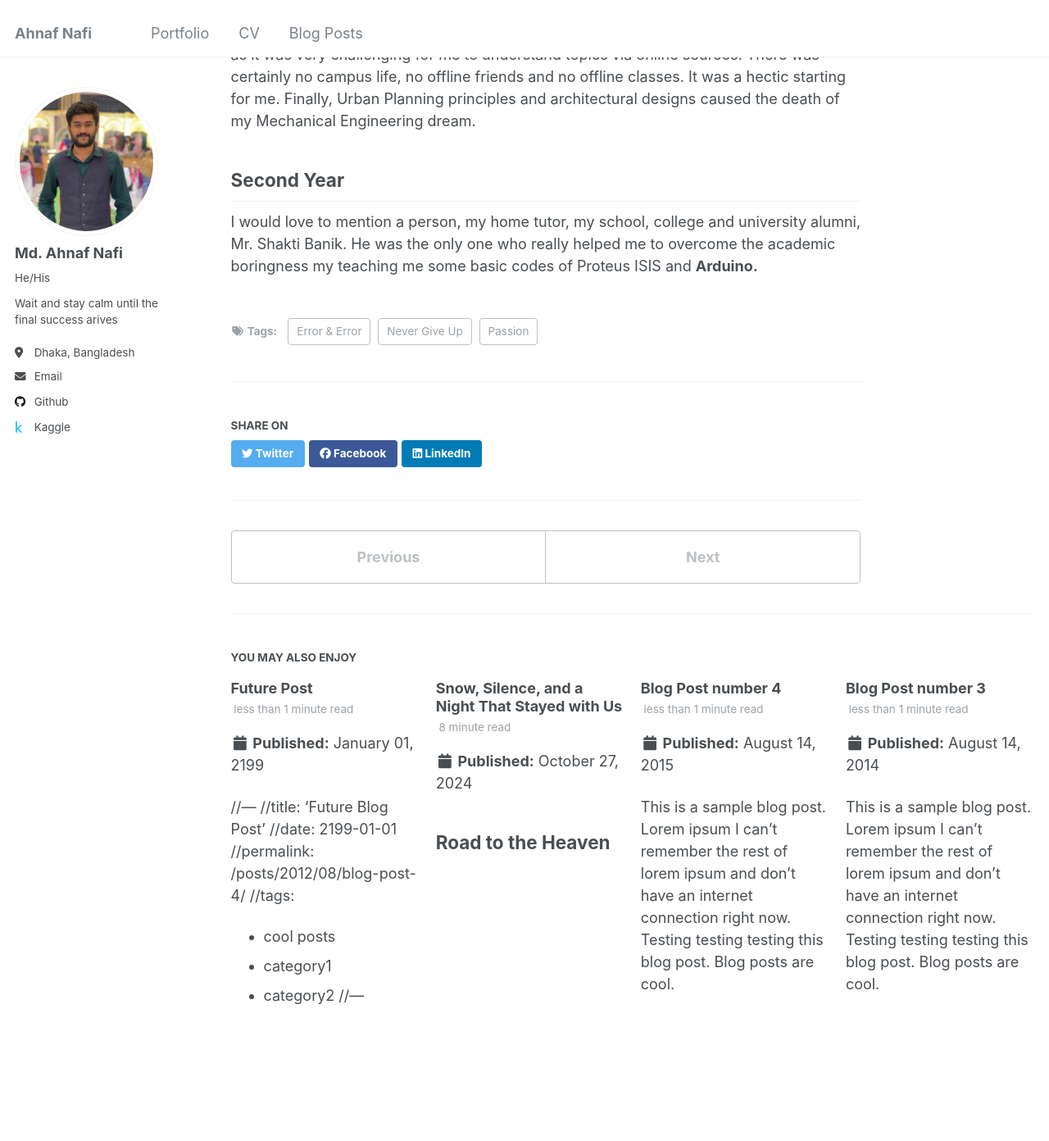
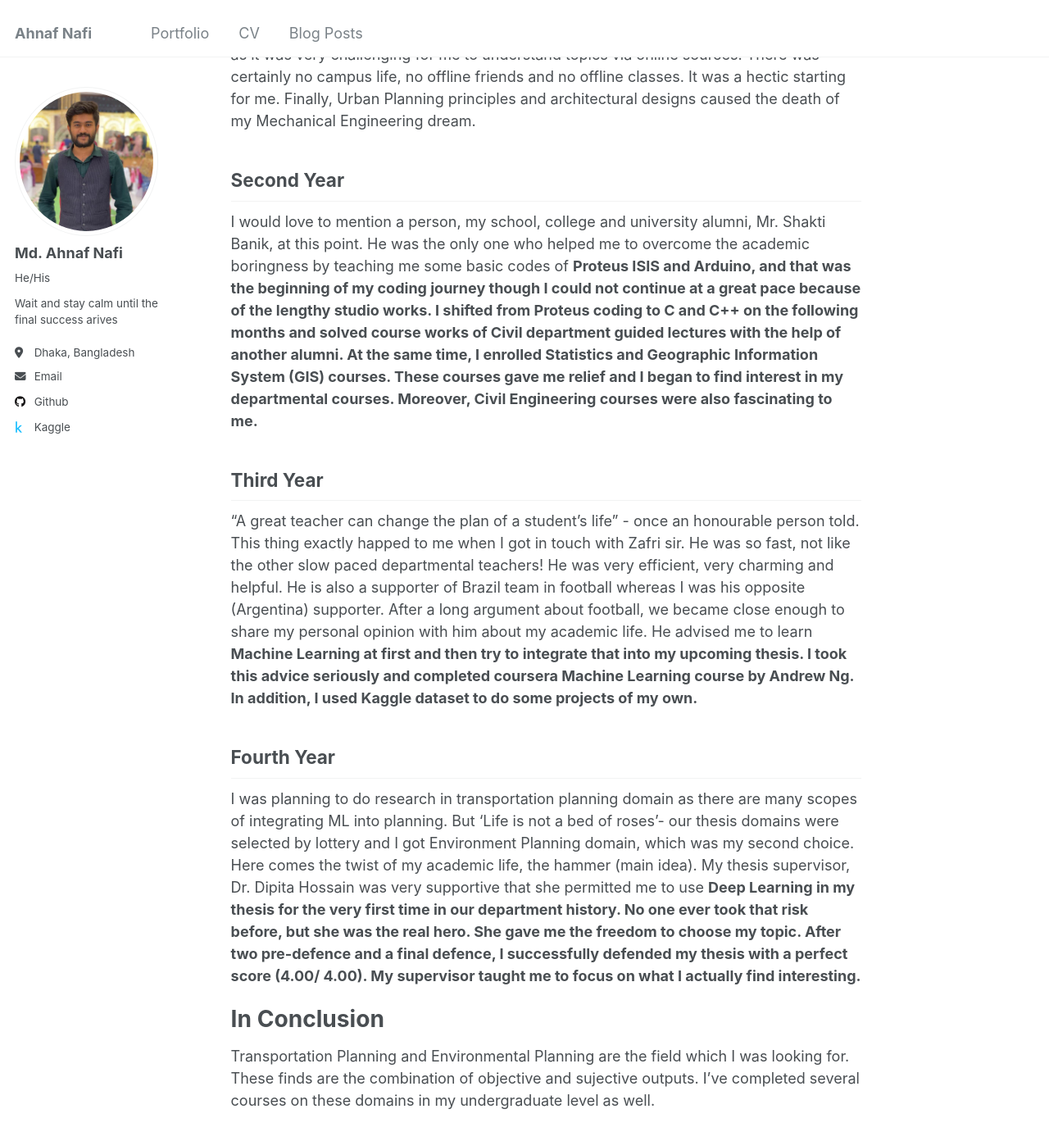
Before and after one commit to NafixData/ahnafnafi, a Jekyll site: the page built from _posts/2013-08-14-blog-post-2.md, in a window 1280 px wide and 1400 px high, scrolled down 748 px. Shown: the top 1392 px of the window at 82% size. Built offline with Jekyll 4.4.1, drawn with Linux system fonts in a browser that asks for light colours; some of the changed text lies outside the part shown.

Commit message:
Update 2013-08-14-blog-post-2.md

```diff
--- a/_posts/2013-08-14-blog-post-2.md
+++ b/_posts/2013-08-14-blog-post-2.md
@@ -21,4 +21,16 @@ I got the opportunity to study Urban and Regional Planning. This department hamp
 
 Second Year
 ------
-I would love to mention a person, my home tutor, my school, college and university alumni, Mr. Shakti Banik. He was the only one who really helped me to overcome the academic boringness my teaching me some basic codes of Proteus ISIS and <b>Arduino<b>.
+I would love to mention a person, my school, college and university alumni, Mr. Shakti Banik, at this point. He was the only one who helped me to overcome the academic boringness by teaching me some basic codes of <b>Proteus ISIS<b> and <b>Arduino<b>, and that was the beginning of my coding journey though I could not continue at a great pace because of the lengthy studio works. I shifted from Proteus coding to C and C++ on the following months and solved course works of Civil department guided lectures with the help of another alumni. At the same time, I enrolled <b>Statistics<b> and <b>Geographic Information System (GIS)<b> courses. These courses gave me relief and I began to find interest in my departmental courses. Moreover, Civil Engineering courses were also fascinating to me.
+
+Third Year
+------
+"A great teacher can change the plan of a student's life" - once an honourable person told. This thing exactly happed to me when I got in touch with Zafri sir. He was so fast, not like the other slow paced departmental teachers! He was very efficient, very charming and helpful. He is also a supporter of Brazil team in football whereas I was his opposite (Argentina) supporter. After a long argument about football, we became close enough to share my personal opinion with him about my academic life. He advised me to learn <b>Machine Learning<b> at first and then try to integrate that into my upcoming thesis. I took this advice seriously and completed coursera Machine Learning course by Andrew Ng. In addition, I used Kaggle dataset to do some projects of my own.
+
+Fourth Year
+------
+I was planning to do research in transportation planning domain as there are many scopes of integrating ML into planning. But 'Life is not a bed of roses'- our thesis domains were selected by lottery and I got Environment Planning domain, which was my second choice. Here comes the twist of my academic life, the hammer (main idea). My thesis supervisor, Dr. Dipita Hossain was very supportive that she permitted me to use <b> Deep Learning <b> in my thesis for the very first time in our department history. No one ever took that risk before, but she was the real hero. She gave me the freedom to choose my topic. After two pre-defence and a final defence, I successfully defended my thesis with a perfect score (4.00/ 4.00). My supervisor taught me to focus on what I actually find interesting.
+
+In Conclusion
+======
+Transportation Planning and Environmental Planning are the field which I was looking for. These finds are the combination of objective and sujective outputs. I've completed several courses on these domains in my undergraduate level as well.
```
